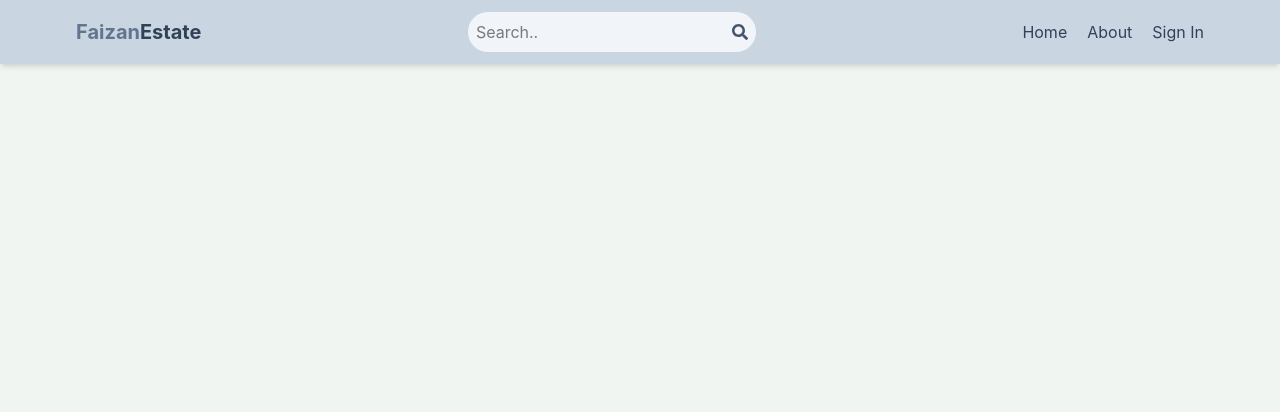
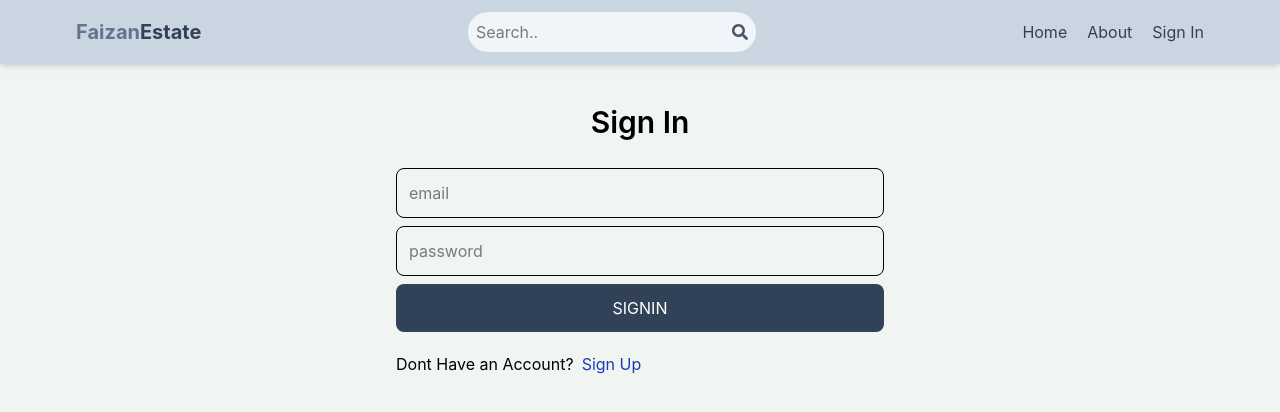
Before and after one commit to FaiziNerd/Real-Estate-Project, a React (Vite) app in the folder client/: page /sign-in in a window 1280 px wide. Shown: the top 412 px of the page. Built offline with nearby package versions, Linux system fonts and the light colour scheme.

Commit message:
Configure Redux Toolkit

```diff
--- a/client/package.json
+++ b/client/package.json
@@ -10,10 +10,12 @@
     "preview": "vite preview"
   },
   "dependencies": {
+    "@reduxjs/toolkit": "^2.12.0",
     "@tailwindcss/vite": "^4.3.3",
     "react": "^19.2.8",
     "react-dom": "^19.2.8",
     "react-icons": "^5.7.0",
+    "react-redux": "^9.3.0",
     "react-router-dom": "^7.18.2",
     "tailwindcss": "^4.3.3"
   },
--- a/client/src/pages/SignIn.jsx
+++ b/client/src/pages/SignIn.jsx
@@ -1,8 +1,97 @@
-function SignIn()
-{
-
-}
+/* eslint-disable no-unused-vars */
+  import { useState } from "react"
+import { Link, useNavigate } from "react-router-dom"
 
 
+  function SignIn()
+ {
 
-export default SignIn
+  const[error,setError] = useState(null)
+  const[loading,setloading] = useState(false)
+  const navigate = useNavigate()
+
+  const[formData,setFormData] = useState({
+    username: "",
+    email: "",
+    password:""
+
+  })
+
+  function handleChange(e)
+  {
+     setFormData({
+      ...formData,
+      [e.target.id] : e.target.value
+     })
+  }
+
+  async function handlesubmit(e)
+  {
+     e.preventDefault()
+
+     try {
+      setloading(true)
+     const res = await fetch('/api/auth/sign-in',
+      {
+        method: 'POST',
+        headers:
+        {
+          'Content-Type' : 'application/json'
+
+        },
+        body: JSON.stringify(formData)
+      },
+
+     )
+     const data = await res.json()
+     if(data.success === false)
+     {
+      setError(data.message)
+      setloading(false)
+      return;
+     }
+     setloading(false)
+     setError(null)
+     navigate('/')
+    }
+      catch (error) {
+      setloading(false)
+      setError(error.message)
+     }
+
+  }
+
+
+  return (
+    <div className="p-3 max-w-lg mx-auto">
+      <h1 className="text-3xl text-center font-semibold
+      my-7">Sign In</h1>
+
+      <form onSubmit={handlesubmit} className="flex flex-col gap-2">
+
+        <input  onChange={handleChange} type="email" placeholder="email" className="border p-3 rounded-lg" id="email" />
+
+        <input onChange={handleChange} type="password" placeholder="password" className="border p-3 rounded-lg" id="password" />
+
+        <button  disabled={loading} className="bg-slate-700 text-white p-3
+        rounded-lg uppercase hover:opacity-95 disabled:opacity-80">
+          {loading ? "Loading!!.." : "SignIn"}</button>
+
+
+      </form>
+
+      <div className="gap-2  mt-5 flex">
+        <p>
+          Dont Have an Account?
+        </p>
+        <Link to = '/sign-up'>
+        <span className="text-blue-800">Sign Up</span>
+        </Link>
+      </div>
+      {error && <p className="text-red-600 mt-5">{error}</p>  }
+    </div>
+  )
+  }
+
+
+  export default SignIn
--- /dev/null
+++ b/client/src/redux/store.js
@@ -0,0 +1,5 @@
+import { configureStore } from '@reduxjs/toolkit'
+
+export default configureStore({
+  reducer: {}
+})
```
Also changed, not shown: 1 other file (tests, documents, lock files or other folders).
